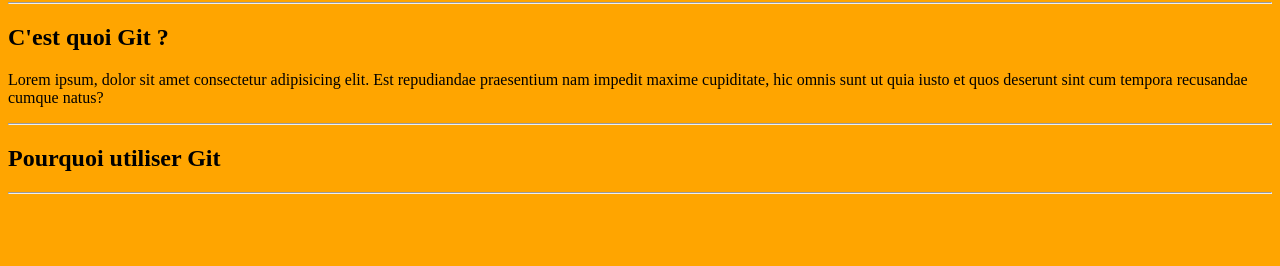
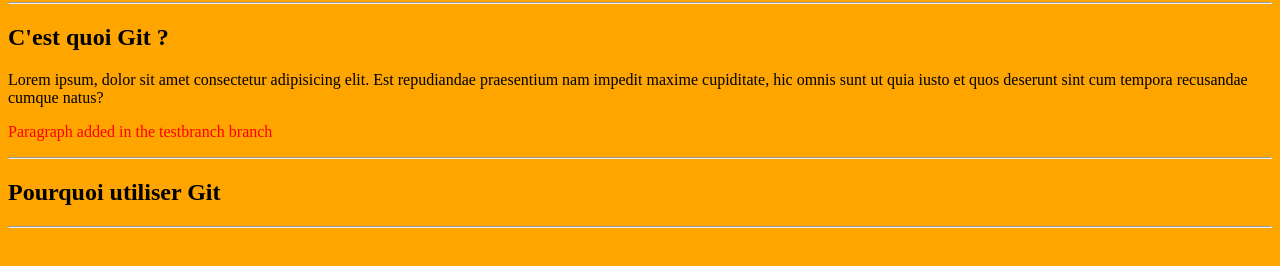
Before and after one commit to blaisembambo/blaisembambotest2, a plain HTML site: page index.html in a window 1280 px wide. Shown: the part 78-344 px from the top of the page. Drawn offline with Linux system fonts and the light colour scheme.

Commit message:
added a paragraph with red text color
We've added a paraph with red text color

```diff
--- a/index.html
+++ b/index.html
@@ -16,6 +16,7 @@
       praesentium nam impedit maxime cupiditate, hic omnis sunt ut quia iusto et
       quos deserunt sint cum tempora recusandae cumque natus?
     </p>
+    <p style="color:red">Paragraph added in the testbranch branch</P>
     <hr />
     <h2>Pourquoi utiliser Git</h2>
     <hr />
```
